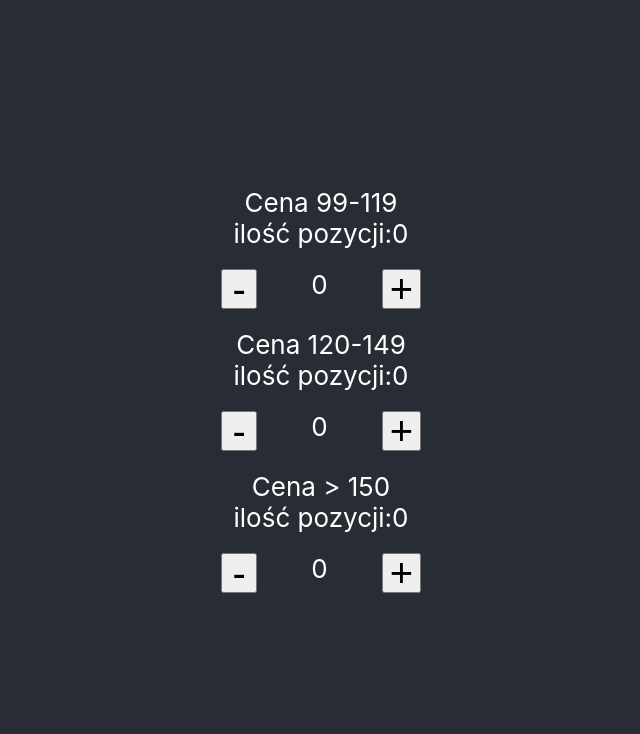
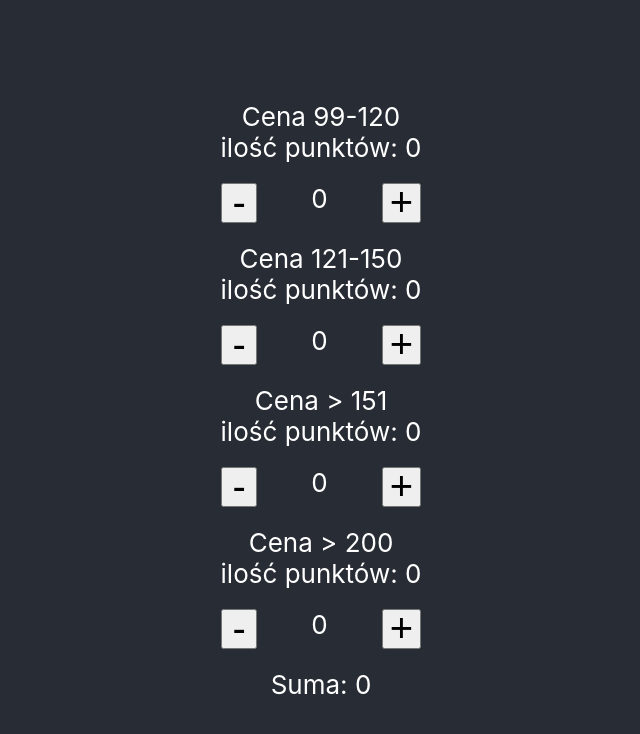
Before and after one commit to deadcoffeecup/points-counters, a React (Create React App) app: page / in a window 1280 px wide. Shown: the top 734 px of the page, without its empty margins (319-959 px from the left). Built offline with nearby package versions, Linux system fonts and the light colour scheme.

Commit message:
delete negative points, added sum func

```diff
--- a/src/App.js
+++ b/src/App.js
@@ -1,13 +1,27 @@
+import { useState } from 'react';
 import Counter from './Counter';
 import './App.css';
 
 function App() {
+  const [sum, setSum] = useState([0, 0, 0, 0]);
+  function handleSum(id, value) {
+    let newArr = [...sum];
+    newArr[id] = value;
+    setSum(newArr);
+    console.log(id, value);
+  }
+
   return (
     <div className='App'>
       <header className='App-header'>
-        <Counter type={0.5} desc={'Cena 99-119'} />
-        <Counter type={1} desc={'Cena 120-149'} />
-        <Counter type={1.5} desc={'Cena > 150'} />
+        <Counter id={0} handleSum={handleSum} type={0.5} desc={'Cena 99-120'} />
+        <Counter id={1} handleSum={handleSum} type={1} desc={'Cena 121-150'} />
+        <Counter id={2} handleSum={handleSum} type={1.5} desc={'Cena > 151'} />
+        <Counter id={3} handleSum={handleSum} type={2} desc={'Cena > 200'} />
+        Suma:{' '}
+        {sum.reduce((current, next) => {
+          return current + next;
+        })}
       </header>
     </div>
   );
--- a/src/Counter.js
+++ b/src/Counter.js
@@ -1,17 +1,26 @@
 import React from 'react';
 
-const Counter = ({ type, desc }) => {
+const Counter = ({ id, type, desc, handleSum }) => {
   const [counter, setCounter] = React.useState(0);
+  const [value, setValue] = React.useState(0);
+
   const handleClick = (mode) => {
     mode ? setCounter((prev) => prev + 1) : setCounter((prev) => prev - 1);
   };
+  React.useEffect(() => {
+    counter < 0 && setCounter(0);
+    setValue(counter * type);
+  }, [counter, type]);
+  React.useEffect(() => {
+    handleSum(id, value);
+  }, [value]);
   return (
     <>
       <div>{desc}</div>
-      <div> ilość pozycji:{counter}</div>
+      <div> ilość punktów: {type * counter}</div>
       <div className='counter'>
         <button onClick={() => handleClick(false)}>-</button>
-        <div>{type * counter}</div>
+        <div>{counter}</div>
         <button onClick={() => handleClick(true)}>+</button>
       </div>
     </>
```
